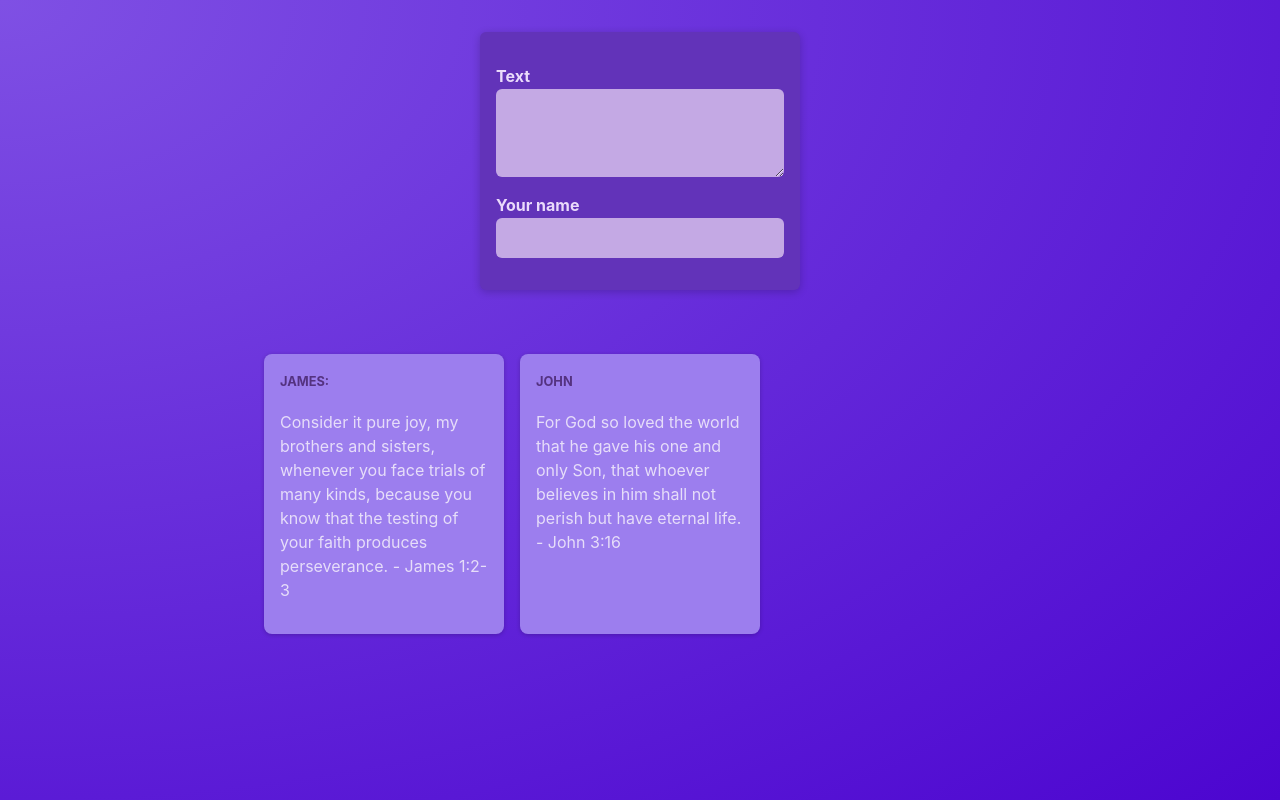
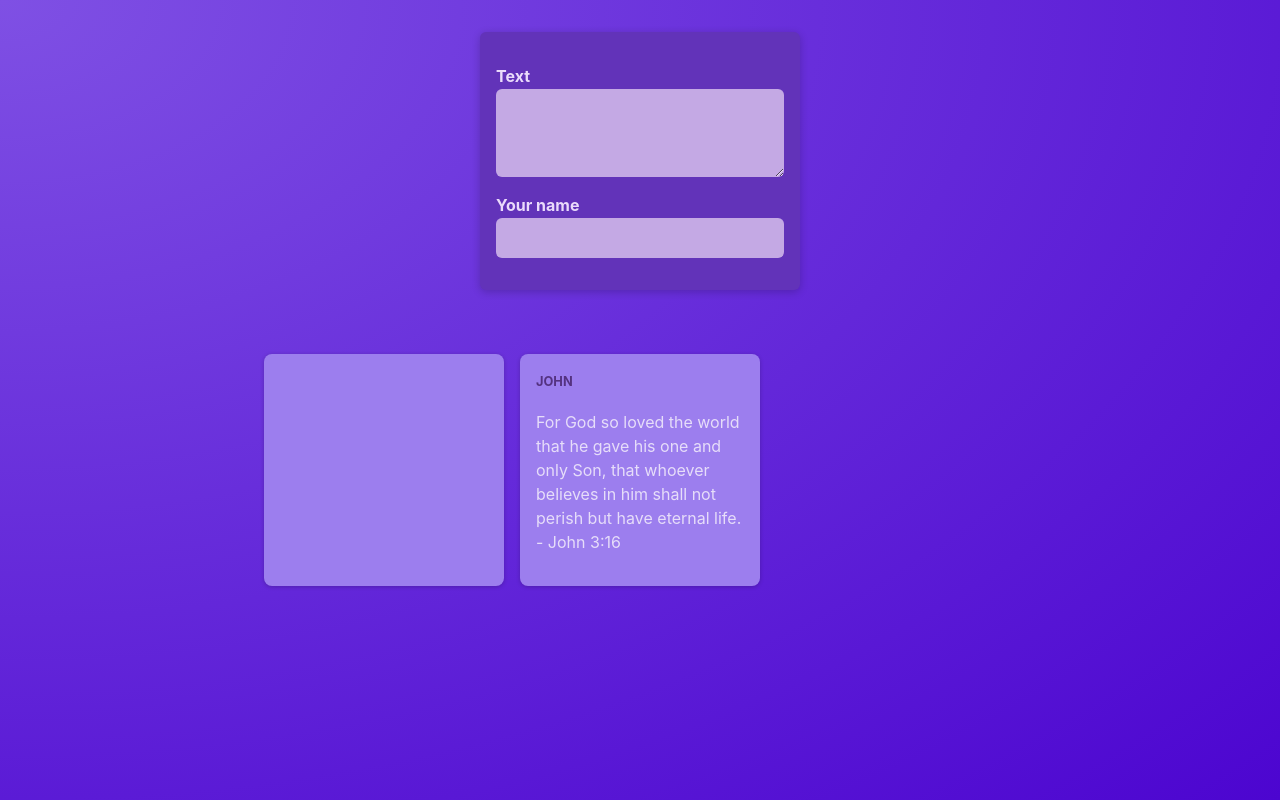
Before and after one commit to K1rit03/reactJs_refresher, a React (Vite) app: page / in a window 1280 px wide. Built offline with nearby package versions, Linux system fonts and the light colour scheme.

Commit message:
working with state and lifting the new post jsx state up

```diff
--- a/src/components/NewPost.jsx
+++ b/src/components/NewPost.jsx
@@ -1,19 +1,21 @@
+
+
 import classes from './NewPost.module.css';
 
-function NewPost(){
-    function changeBodyHandler(event) {
-        console.log(event.target.value);
-    }
+function NewPost(props){
+
+
 
     return(
         <form className={classes.form}>
             <p>
                 <label htmlFor="body">Text</label>
-                <textarea id='body' required rows={3} onChange={changeBodyHandler}/>
+                <textarea id='body' required rows={3} onChange={props.onBodyChange}/>
             </p>
+
             <p>
                 <label htmlFor="name">Your name</label>
-                <input type="text" id='name' required />
+                <input type="text" id='name' required onChange={props.onAuthorChange} />
             </p>
 
         </form>
--- a/src/components/PostList.jsx
+++ b/src/components/PostList.jsx
@@ -1,16 +1,28 @@
 import NewPost from './NewPost';
-
+import { useState } from 'react';
 import Post from './Post';
 import classes from './PostList.module.css';
 
 
 function PostList(){
+
+    const [enteredBody, setEnteredBody] = useState('');
+
+    const [enteredAuthor, setEnteredAuthor] = useState('');
+
+    function bodyChangeHandler(event){
+        setEnteredBody(event.target.value);
+    }
+
+    function onAuthorChange(event){
+        setEnteredAuthor(event.target.value);
+    }
+
     return(
         <>
-
-        <NewPost/>
+        <NewPost onBodyChange= {bodyChangeHandler} onAuthorChange= {onAuthorChange}/>
         <ul className={classes.posts}>
-            <Post author="James: " body = "Consider it pure joy, my brothers and sisters, whenever you face trials of many kinds, because you know that the testing of your faith produces perseverance. - James 1:2-3"/>
+            <Post author={enteredAuthor} body = {enteredBody}/>
             <Post author="John" body = "For God so loved the world that he gave his one and only Son, that whoever believes in him shall not perish but have eternal life. - John 3:16"/>
         </ul>
         </>
```
